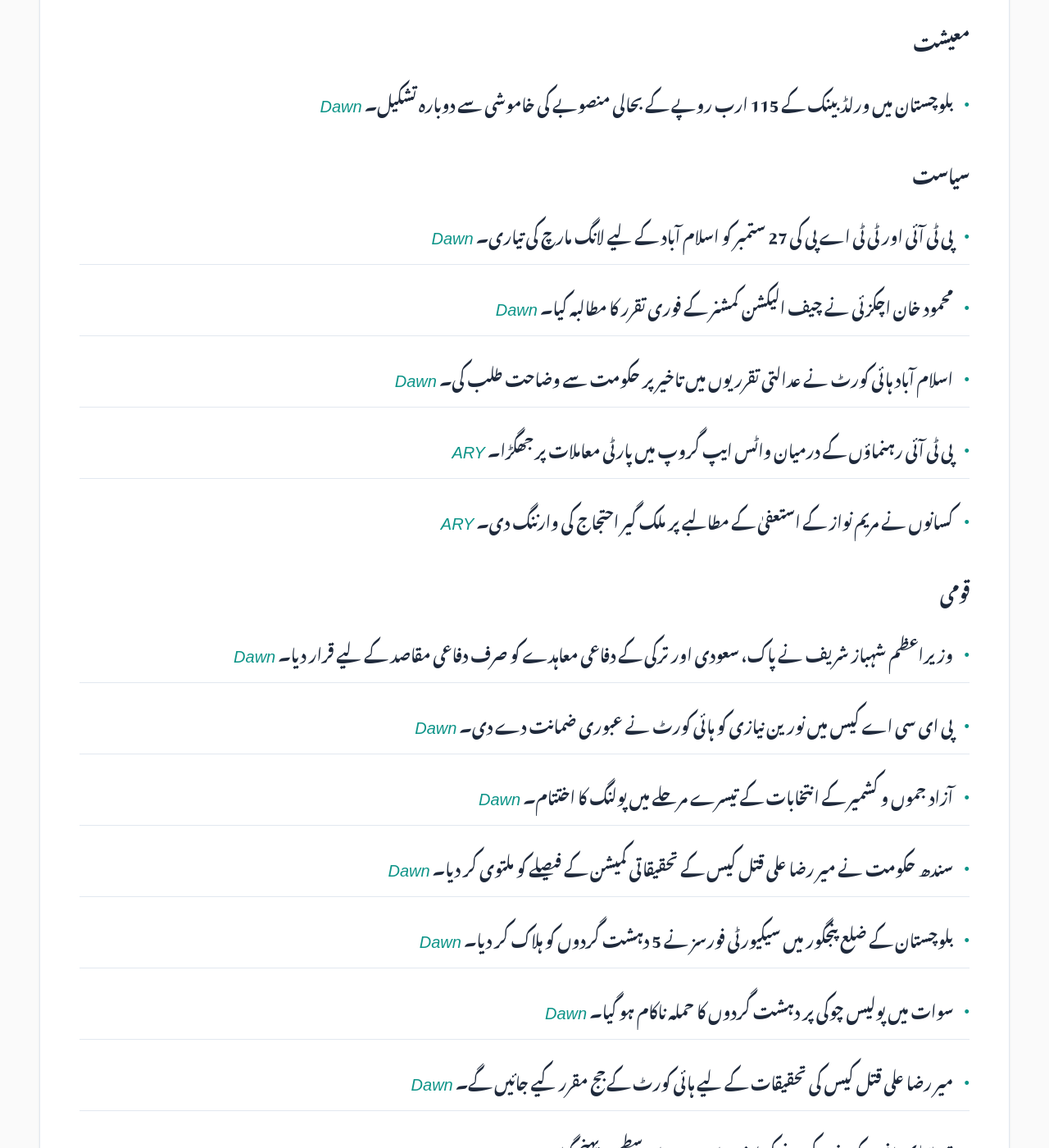
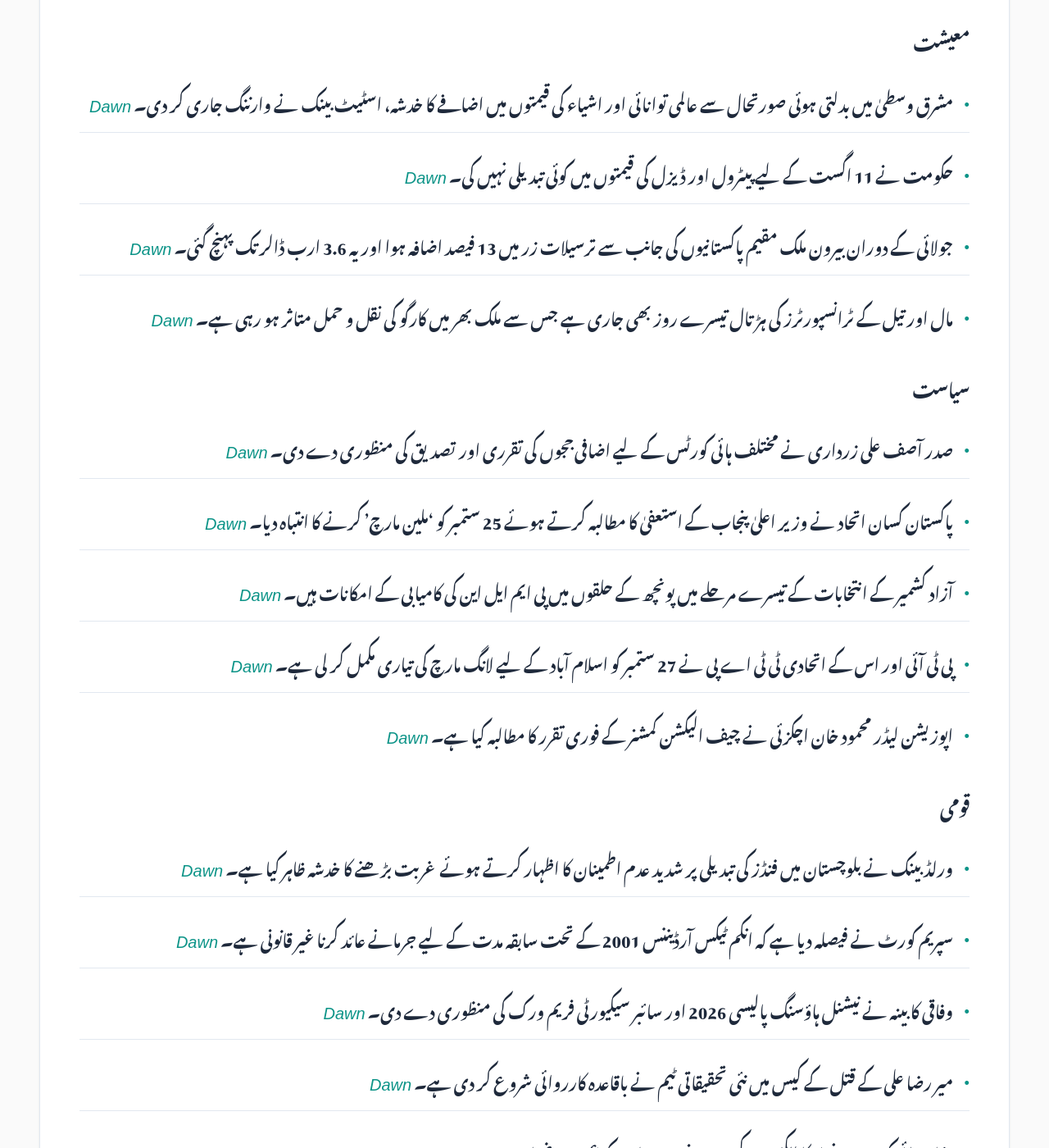
Before and after one commit to zsubzwary/news, a Jekyll site: the page built from ur/index.md, in a window 1280 px wide and 1400 px high, scrolled down 515 px. Shown: the whole window at 82% size. Built offline with Jekyll 4.4.1, drawn with Linux system fonts in a browser that asks for light colours; some web fonts are replaced; comment, search, counter and statistics services are not loaded; some of the changed text lies outside the part shown.

Commit message:
DateTime; 2026-08-11T04:08:29.848Z

```diff
--- a/ur/index.md
+++ b/ur/index.md
@@ -7,49 +7,42 @@ rtl: true
 
 پاکستان کی تازہ خبروں کا خلاصہ
 
- &lrm; 10-Aug-2026 21:10PKT
+ &lrm; 11-Aug-2026 09:08PKT
 
-پڑھنے کا وقت : 3 منٹ
+پڑھنے کا وقت : 4 منٹ
 
 ### معیشت
-- بلوچستان میں ورلڈ بینک کے 115 ارب روپے کے بحالی منصوبے کی خاموشی سے دوبارہ تشکیل۔ *[Dawn](https://www.dawn.com/news/2021814/rs115bn-wb-funded-rehabilitation-project-restructured-quietly)*
+- مشرق وسطیٰ میں بدلتی ہوئی صورتحال سے عالمی توانائی اور اشیاء کی قیمتوں میں اضافے کا خدشہ، اسٹیٹ بینک نے وارننگ جاری کر دی۔ *[Dawn](https://www.dawn.com/news/2022040/sbp-warns-of-price-spirals)*
+- حکومت نے 11 اگست کے لیے پیٹرول اور ڈیزل کی قیمتوں میں کوئی تبدیلی نہیں کی۔ *[Dawn](https://www.dawn.com/news/2021950/govt-leaves-petrol-diesel-prices-unchanged-for-aug-11)*
+- جولائی کے دوران بیرون ملک مقیم پاکستانیوں کی جانب سے ترسیلات زر میں 13 فیصد اضافہ ہوا اور یہ 3.6 ارب ڈالر تک پہنچ گئی۔ *[Dawn](https://www.dawn.com/news/2022042/remittances-rise-13pc-to-36bn-in-july)*
+- مال اور تیل کے ٹرانسپورٹرز کی ہڑتال تیسرے روز بھی جاری ہے جس سے ملک بھر میں کارگو کی نقل و حمل متاثر ہو رہی ہے۔ *[Dawn](https://www.dawn.com/news/2022041/goods-oil-transporters-strike-continues)*
 
 ### سیاست
-- پی ٹی آئی اور ٹی ٹی اے پی کی 27 ستمبر کو اسلام آباد کے لیے لانگ مارچ کی تیاری۔ *[Dawn](https://www.dawn.com/news/2021943/pti-leadership-ttap-on-board-for-september-27-long-march-to-islamabad-sohail-afridi)*
-- محمود خان اچکزئی نے چیف الیکشن کمشنر کے فوری تقرر کا مطالبہ کیا۔ *[Dawn](https://www.dawn.com/news/2021914/in-letter-to-pm-achakzai-urges-immediate-appointment-of-new-chief-election-commissioner)*
-- اسلام آباد ہائی کورٹ نے عدالتی تقرریوں میں تاخیر پر حکومت سے وضاحت طلب کی۔ *[Dawn](https://www.dawn.com/news/2021893/delay-in-judicial-appointments-ihc-tells-govt-to-explain-consequences-of-keeping-pms-advice-pending)*
-- پی ٹی آئی رہنماؤں کے درمیان واٹس ایپ گروپ میں پارٹی معاملات پر جھگڑا۔ *[ARY](https://arynews.tv/pti-leaders-clash-in-whatsapp-group-over-party-matters)*
-- کسانوں نے مریم نواز کے استعفیٰ کے مطالبے پر ملک گیر احتجاج کی وارننگ دی۔ *[ARY](https://arynews.tv/maryam-nawaz-resignation-demanded-by-farmers)*
+- صدر آصف علی زرداری نے مختلف ہائی کورٹس کے لیے اضافی ججوں کی تقرری اور تصدیق کی منظوری دے دی۔ *[Dawn](https://www.dawn.com/news/2022098/president-zardari-approves-additional-judges-appointments-to-high-courts-after-days-long-delay)*
+- پاکستان کسان اتحاد نے وزیر اعلیٰ پنجاب کے استعفیٰ کا مطالبہ کرتے ہوئے 25 ستمبر کو 'ملین مارچ' کرنے کا انتباہ دیا۔ *[Dawn](https://www.dawn.com/news/2022038/farmers-threaten-protest-march-to-save-agriculture)*
+- آزاد کشمیر کے انتخابات کے تیسرے مرحلے میں پونچھ کے حلقوں میں پی ایم ایل این کی کامیابی کے امکانات ہیں۔ *[Dawn](https://www.dawn.com/news/2021864/3rd-phase-of-ajk-elections-pml-n-poised-for-gains-in-poonch-amid-rigging-allegations)*
+- پی ٹی آئی اور اس کے اتحادی ٹی ٹی اے پی نے 27 ستمبر کو اسلام آباد کے لیے لانگ مارچ کی تیاری مکمل کر لی ہے۔ *[Dawn](https://www.dawn.com/news/2021943/pti-leadership-ttap-on-board-for-september-27-long-march-to-islamabad-sohail-afridi)*
+- اپوزیشن لیڈر محمود خان اچکزئی نے چیف الیکشن کمشنر کے فوری تقرر کا مطالبہ کیا ہے۔ *[Dawn](https://www.dawn.com/news/2021914/in-letter-to-pm-achakzai-urges-immediate-appointment-of-new-chief-election-commissioner)*
 
 ### قومی
-- وزیراعظم شہباز شریف نے پاک، سعودی اور ترکی کے دفاعی معاہدے کو صرف دفاعی مقاصد کے لیے قرار دیا۔ *[Dawn](https://www.dawn.com/news/2021923/pak-saudi-turkiye-defence-pact-entirely-for-defensive-purposes-not-aggression-pm-shehbaz)*
-- پی ای سی اے کیس میں نورین نیازی کو ہائی کورٹ نے عبوری ضمانت دے دی۔ *[Dawn](https://www.dawn.com/news/2021934/peshawar-high-court-grants-transit-bail-to-noreen-niazi-in-peca-case)*
-- آزاد جموں و کشمیر کے انتخابات کے تیسرے مرحلے میں پولنگ کا اختتام۔ *[Dawn](https://www.dawn.com/news/2021864/3rd-phase-of-ajk-elections-polling-concludes-in-poonch-divisions-bagh-haveli-districts)*
-- سندھ حکومت نے میر رضا علی قتل کیس کے تحقیقاتی کمیشن کے فیصلے کو ملتوی کر دیا۔ *[Dawn](https://www.dawn.com/news/2021913/sindh-govt-defers-judicial-commission-decision-on-mir-raza-ali-murder-case-probe)*
-- بلوچستان کے ضلع پنجگور میں سیکیورٹی فورسز نے 5 دہشت گردوں کو ہلاک کر دیا۔ *[Dawn](https://www.dawn.com/news/2021890/security-forces-kill-5-terrorists-in-intelligence-based-operation-in-balochistans-panjgur)*
-- سوات میں پولیس چوکی پر دہشت گردوں کا حملہ ناکام ہو گیا۔ *[Dawn](https://www.dawn.com/news/2021906/late-night-terrorist-attack-on-upper-swat-police-post-foiled-dpo)*
-- میر رضا علی قتل کیس کی تحقیقات کے لیے ہائی کورٹ کے جج مقرر کیے جائیں گے۔ *[Dawn](https://www.dawn.com/news/2021856/high-court-judge-to-investigate-mir-raza-murder-case-says-home-minister)*
-- تربیلا ڈیم پانی کے ذخیرہ کرنے کی اپنی زیادہ سے زیادہ سطح پر پہنچ گیا۔ *[Dawn](https://www.dawn.com/news/2021826/tarbela-dam-attains-maximum-storage-level)*
-- آزاد کشمیر حکومت نے پبلک سروس کمشن کے ممبران کا تقرر کر دیا۔ *[Dawn](https://www.dawn.com/news/2021823/ajk-govt-appoints-public-service-commission-members-amid-questions-over-timing)*
+- ورلڈ بینک نے بلوچستان میں فنڈز کی تبدیلی پر شدید عدم اطمینان کا اظہار کرتے ہوئے غربت بڑھنے کا خدشہ ظاہر کیا ہے۔ *[Dawn](https://www.dawn.com/news/2022053/world-bank-unhappy-over-fund-diversion-from-balochistan)*
+- سپریم کورٹ نے فیصلہ دیا ہے کہ انکم ٹیکس آرڈیننس 2001 کے تحت سابقہ مدت کے لیے جرمانے عائد کرنا غیر قانونی ہے۔ *[Dawn](https://www.dawn.com/news/2022052/retrospective-tax-penalties-are-unlawful-supreme-court)*
+- وفاقی کابینہ نے نیشنل ہاؤسنگ پالیسی 2026 اور سائبر سیکیورٹی فریم ورک کی منظوری دے دی۔ *[Dawn](https://www.dawn.com/news/2022051/cabinet-okays-housing-policy-cybersecurity-framework)*
+- میر رضا علی کے قتل کے کیس میں نئی تحقیقاتی ٹیم نے باقاعدہ کارروائی شروع کر دی ہے۔ *[Dawn](https://www.dawn.com/news/2021913/new-investigation-team-initiates-formal-proceedings-into-mir-raza-ali-murder)*
+- پشاور ہائی کورٹ نے پی کا ایکیسٹ کیس میں نورین نیازی کو عبوری ضمانت دے دی۔ *[Dawn](https://www.dawn.com/news/2021934/peshawar-high-court-grants-transit-bail-to-noreen-niazi-in-peca-case)*
 
 ### بین الاقوامی
-- ایران کا کہنا ہے کہ پاک، سعودی اور ترکی کا معاہدہ امریکہ کے حوالے سے بدلتے ہوئے نظریات کی علامت ہے۔ *[Dawn](https://www.dawn.com/news/2021886/iran-says-pak-saudi-turkiye-deal-shows-change-in-perception-towards-us)*
-- کولمبیا میں شدید زلزلے کے نتیجے میں کم از کم 20 افراد جاں بحق ہو گئے۔ *[Dawn](https://www.dawn.com/news/2021933/at-least-20-dead-as-major-quake-rocks-colombia-other-countries)*
-- بھارت کی ریاست جھارکھنڈ میں امتحانی دھاندلی کے خلاف نوجوانوں کا احتجاج۔ *[Dawn](https://www.dawn.com/news/2021895/police-in-indias-jharkhand-fire-tear-gas-use-batons-to-disperse-youth-protesters)*
-- ایران میں قومی سلامتی کے ڈھانچے میں تبدیلی کے آثار۔ *[Dawn](https://www.dawn.com/news/2021930/iranian-national-security-shake-up-signals-tougher-peace-process)*
-- افغانستان کے صوبہ بدخشان میں سونے کی کان کنی کے حوالے سے جاری ہنگامہ۔ *[Dawn](https://www.dawn.com/news/2021897/afghanistans-gold-rush-upends-lives-landscapes-in-northeastern-badakhshan-province)*
-- عمان کے ساحل کے قریب تیل کے اخراج سے ماحولیاتی بحران۔ *[ARY](https://arynews.tv/oman-faces-environmental-crisis-from-oil-slick)*
+- کولمبیا میں شدید زلزلے کے نتیجے میں کم از کم 111 افراد جاں بحق اور متعدد زخمی ہوئے۔ *[Dawn](https://www.dawn.com/news/2022070/major-earthquake-claims-111-lives-in-colombia)*
+- وزیراعظم شہباز شریف نے پاک-سعودی-ترکی دفاعی معاہدے کو محض دفاعی مقاصد کے لیے قرار دیا۔ *[Dawn](https://www.dawn.com/news/2021923/pak-saudi-turkiye-defence-pact-entirely-for-defensive-purposes-not-aggression-pm-shehbaz)*
+- بھارت کی ریاست جھارکھنڈ میں امتحانات میں دھاندلی کے خلاف احتجاج پر پولیس نے آنسو گیس اور لاٹھی چارج کا استعمال کیا۔ *[Dawn](https://www.dawn.com/news/2021895/police-in-indias-jharkhand-fire-tear-gas-use-batons-to-disperse-youth-protesters)*
+- ایران کا کہنا ہے کہ پاک-سعودی-ترکی دفاعی معاہدہ علاقائی ممالک کے امریکہ کے حوالے سے بدلتے ہوئے نظریات کی علامت ہے۔ *[Dawn](https://www.dawn.com/news/2021886/iran-says-pak-saudi-turkiye-deal-shows-change-in-perception-towards-us)*
 
 ### کھیل
-- فٹ بال کنفیڈریشنز نے فیفا کے صدر انفینٹینو کے اقدامات پر اعتراضات اٹھائے۔ *[Dawn](https://www.dawn.com/news/2021918/three-football-confederations-rebuke-infantino-say-sport-belongs-to-no-individual)*
+- تین فٹ بال کنفیڈریشنز نے فیفا صدر انفینٹینو کو تنقید کا نشانہ بناتے ہوئے کہا کہ کھیل کسی فرد کی ملکیت نہیں ہے۔ *[Dawn](https://www.dawn.com/news/2021918/three-football-confederations-rebuke-infantino-say-sport-belongs-to-no-individual)*
 
 ### صحت
-- ملائیشیا کے وزیراعظم انور ابراہیم کی ہرنیا کی کامیاب سرجری۔ *[Dawn](https://www.dawn.com/news/2021885/malaysia-pm-anwar-ibrahim-undergoes-elective-surgery-to-treat-hernia)*
+- ڈان میڈیا پاکستان میں غذائی قلت کے مسائل پر بات کرنے کے لیے 'ایکٹ فار نیوٹریشن' کانفرنس منعقد کرے گا۔ *[Dawn](https://www.dawn.com/news/2022065/dawnmedia-to-host-act-for-nutrition)*
+- امریکی ہیلتھ ایجنسی FDA نے خوراک میں استعمال ہونے والے کیمیکلز (additives) کی نگرانی بڑھانے کا فیصلہ کیا ہے۔ *[ARY](https://arynews.tv/fda-moves-to-increase-oversight-of-food-additives)*
 
 ### دیگر
-- کھانے پینے کے مراکز اور شادی ہالوں پر بھاری جرمانے عائد کیے جا سکتے ہیں۔ *[ARY](https://arynews.tv/eateries-and-wedding-halls-to-face-rs-1-million-over-violation)*
-- ٹیلر سوئفٹ اور ٹریوس کیلس کی نایاب ظہور۔ *[ARY](https://arynews.tv/taylor-swift-travis-kelce-make-rare-appearance-after-wedding)*
-- شہزادہ ولیم اور کیٹ کو رائل فاؤنڈیشن کے لیے مالی معاونت حاصل ہوئی۔ *[ARY](https://arynews.tv/prince-william-and-kate-receive-financial-boost-for-royal-foundation-during-summer-break)*
-- کنگ چارلس نے موسیقی کے عظیم فنکاروں کے ساتھ جشن منایا۔ *[ARY](https://arynews.tv/king-charles-celebrates-beyonce-raye-and-music-icons-as-the-kings-trust-marks-50-years)*
-- اداکارہ شینن الزبتھ کی زندگی کے بارے میں اپ ڈیٹ۔ *[ARY](https://arynews.tv/shannon-elizabeths-life-after-american-pie-see-how-the-star-looks-now)*
-- کم اور ٹیلر کے درمیان شادی کا تنازع۔ *[ARY](https://arynews.tv/kim-vs-taylor-the-wedding-battle-begins)*
+- تفریحی دنیا سے متعلق مختلف خبریں بشمول ڈیمی لواتو کی نئی فلم، میگن مارکل کی کال، اور برڈ پٹ سے متعلق خبریں شامل ہیں۔ *[ARY](https://arynews.tv/demi-lovato-reprises-mitchie-torres-role-in-camp-rock-3-with-jonas-brothers)*
```
